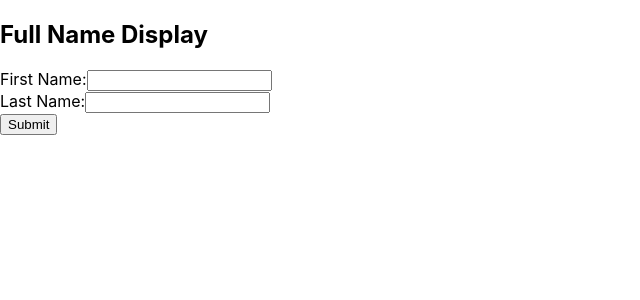
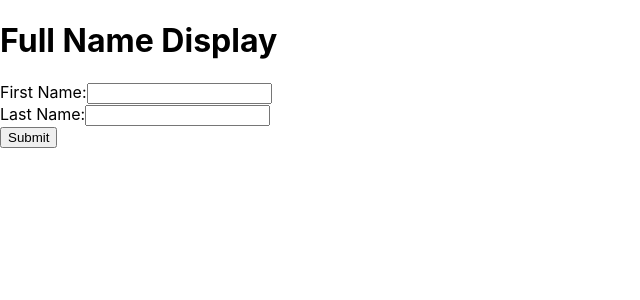
Before and after one commit to Sourav-Basak13/xdisplayname, a React (Create React App) app: page / in a window 1280 px wide. Shown: the top 300 px of the page, without its empty margins (0-640 px from the left). Built offline with nearby package versions, Linux system fonts and the light colour scheme.

Commit message:
completed xdisplayname

```diff
--- a/src/App.js
+++ b/src/App.js
@@ -10,8 +10,9 @@ function App() {
   };
 
   return (
+    <div>
+      <h1>Full Name Display</h1>
       <form onSubmit={handleSubmit}>
-      <h2>Full Name Display</h2>
         <label>First Name:</label>
         <input name="fname" required />
         <br />
@@ -19,8 +20,9 @@ function App() {
         <input name="lname" required />
         <br />
         <button type="submit">Submit</button>
+      </form>
       {!!fullName?.length && <p>Full Name: {fullName}</p>}
-    </form>
+    </div>
   );
 }
 
```
Lines whose indentation alone changed are shown as unchanged.
